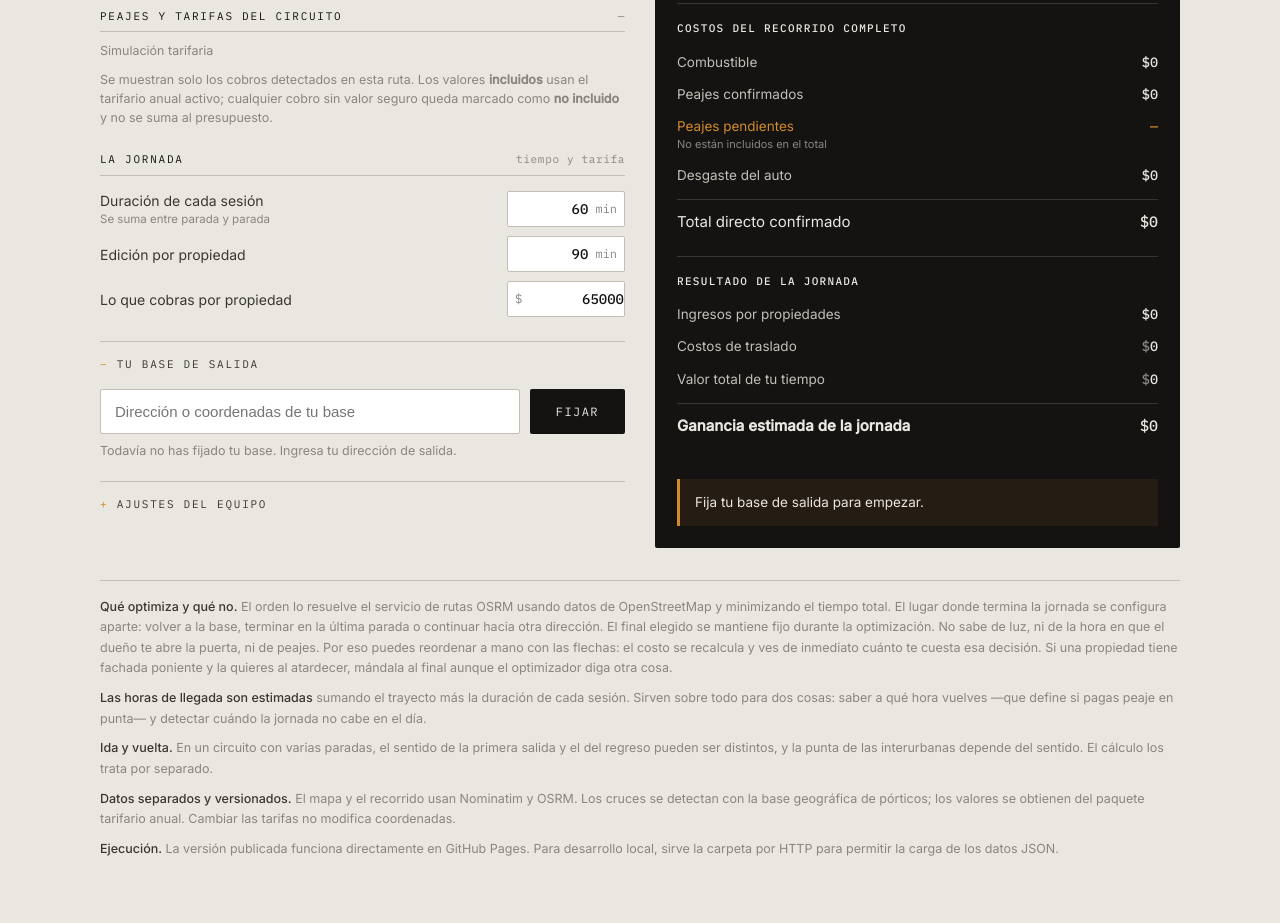
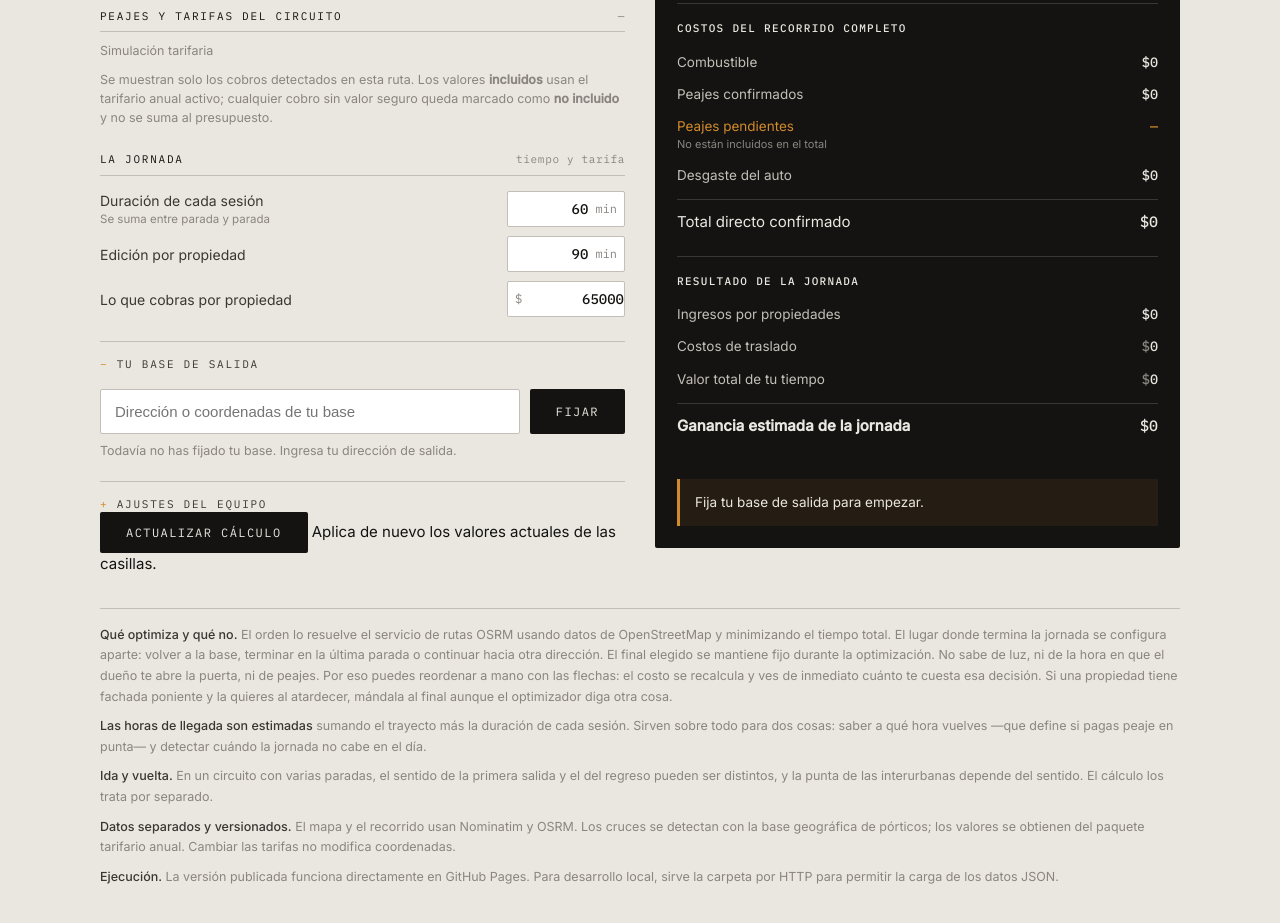
Before and after one commit to camilosilvae/calculadora-carretera, a website: page index.html in a window 1280 px wide. Shown: the part 1012-1935 px from the top of the page. Drawn offline with nearby package versions, Linux system fonts and the light colour scheme.

Commit message:
Agregar botón para actualizar el cálculo

```diff
--- a/index.html
+++ b/index.html
@@ -177,6 +177,10 @@
             <div class="entrada"><span class="pre">$</span><input id="valorHora" type="number" min="0" step="1000" value="14000"><span class="post">/h</span></div></div>
         </div>
       </details>
+      <div class="actualizar-calculo">
+        <button type="button" class="btn" id="btnActualizarCalculo">Actualizar cálculo</button>
+        <span id="estadoActualizar" role="status" aria-live="polite">Aplica de nuevo los valores actuales de las casillas.</span>
+      </div>
     </div>
 
     <div class="lectura">
```
